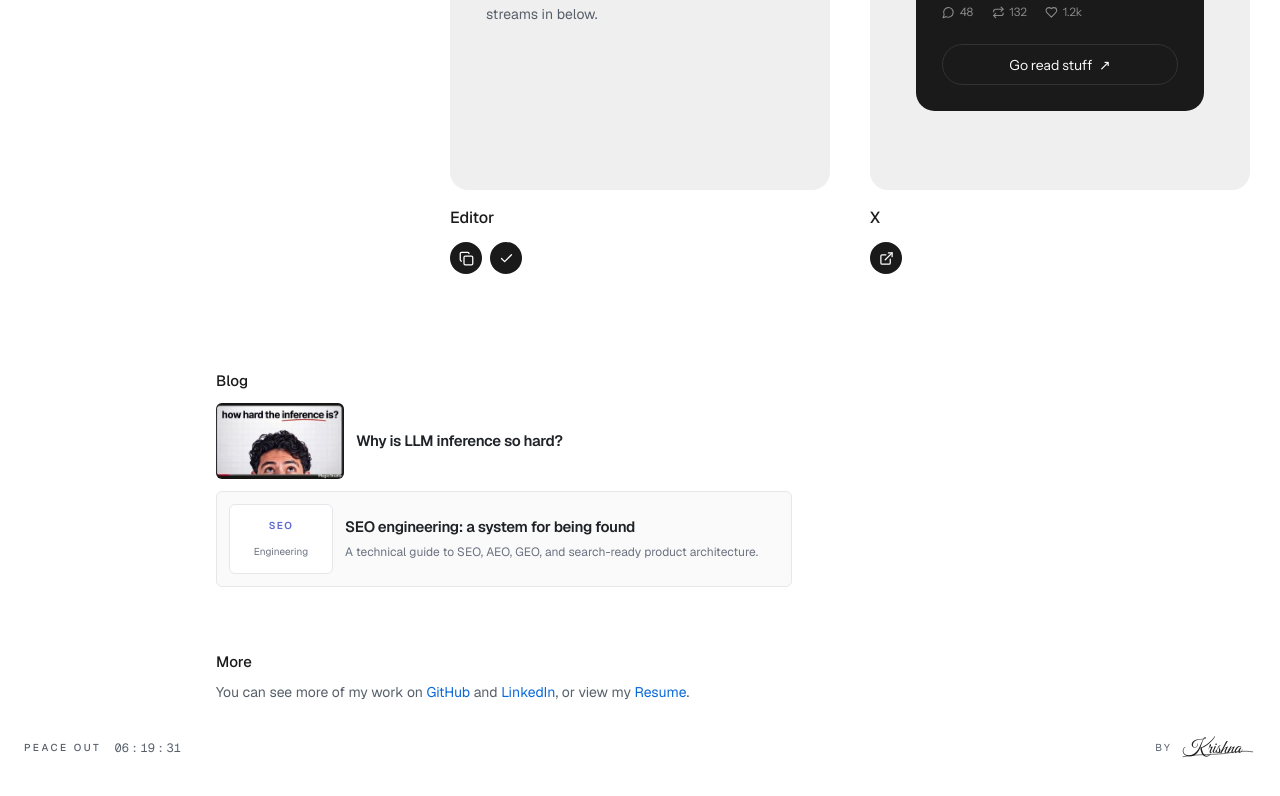
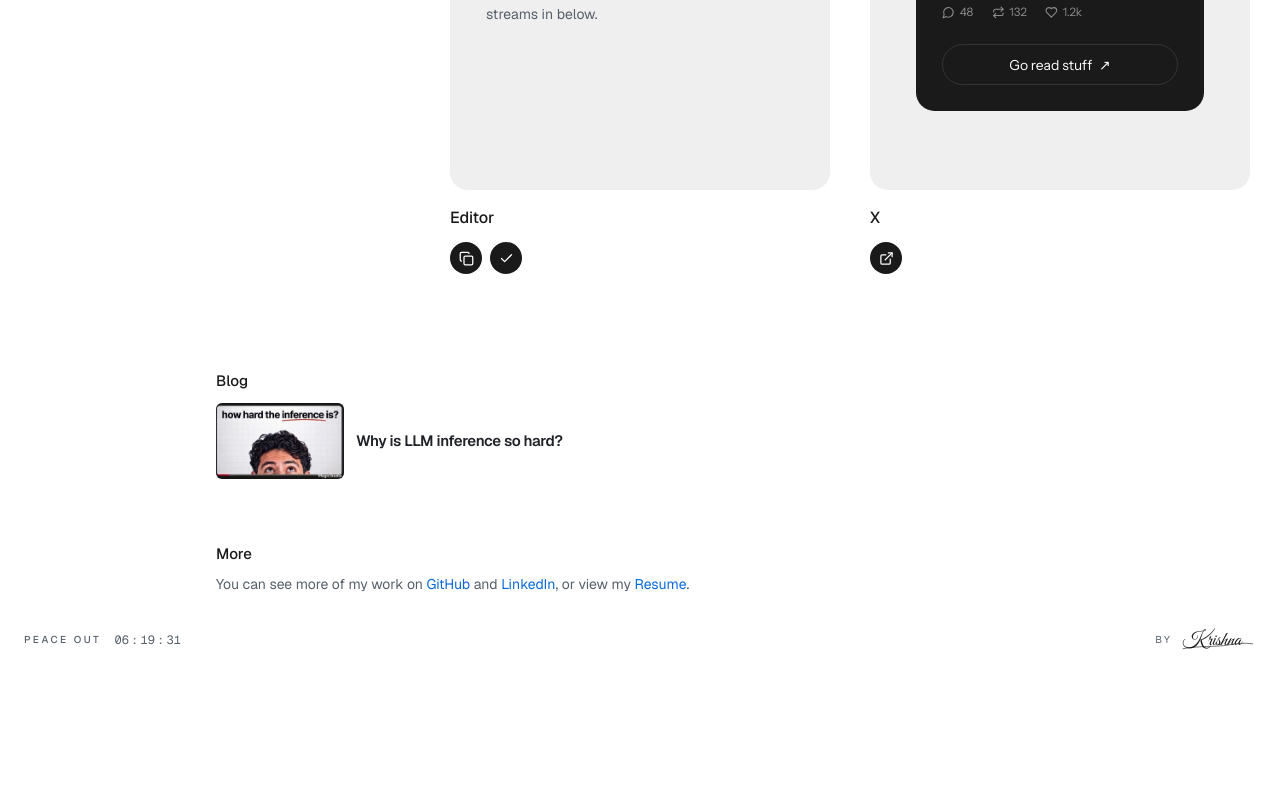
Before and after one commit to sudoKrishna/krishna, a Next.js app: page / in a window 1280 px wide. Shown: the part 830-1626 px from the top of the page. After the commit the page ends 1548 px from the top, so only its background shows below. Built offline with nearby package versions, Linux system fonts and the light colour scheme.

Commit message:
chore: remove SEO blog from home

```diff
--- a/app/page.tsx
+++ b/app/page.tsx
@@ -36,21 +36,6 @@ export default function Home() {
               Why is LLM inference so hard?
             </h3>
           </Link>
-          <Link
-            href="/blog/seo-engineering"
-            className="group inline-flex max-w-full items-center gap-3 rounded-md border border-[#E5E7EB] bg-[#FAFAFA] p-3 transition-colors hover:bg-white focus-visible:outline-2 focus-visible:outline-offset-4 focus-visible:outline-black"
-          >
-            <div className="grid h-[70px] w-[104px] shrink-0 place-items-center rounded-md border border-[#E5E7EB] bg-white text-center">
-              <span className="text-[10px] font-semibold uppercase tracking-[0.14em] text-[#5E6AD2]">SEO</span>
-              <span className="-mt-4 text-[10px] text-[#6B7280]">Engineering</span>
-            </div>
-            <div>
-              <h3 className="text-sm font-semibold tracking-tight group-hover:underline group-focus-visible:underline sm:text-[15px]">
-                SEO engineering: a system for being found
-              </h3>
-              <p className="mt-1 text-xs leading-5 text-[#6B7280]">A technical guide to SEO, AEO, GEO, and search-ready product architecture.</p>
-            </div>
-          </Link>
         </div>
       </section>
 
```
